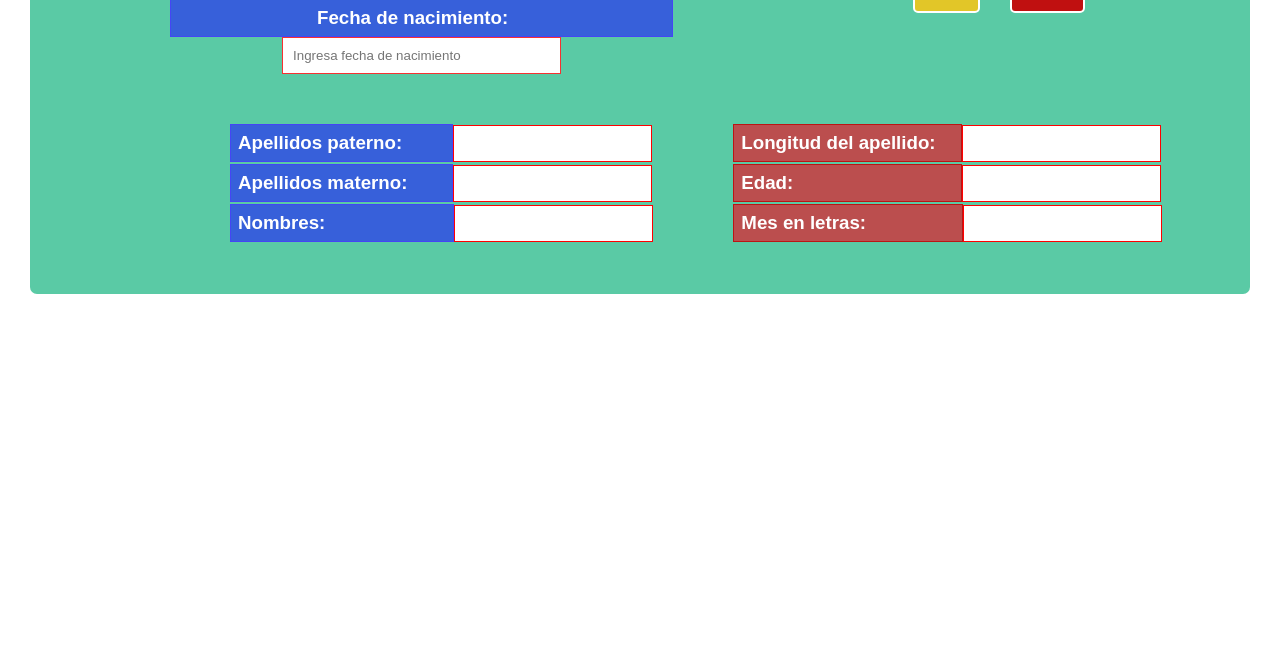
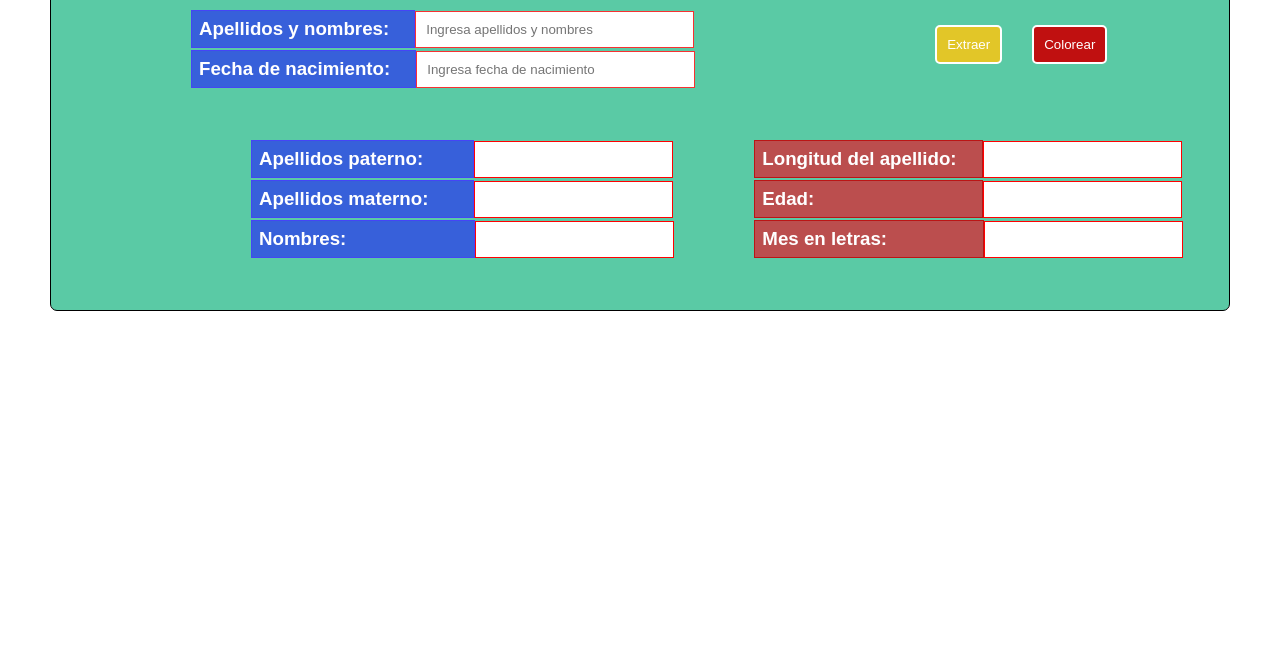
Before and after one commit to GabbyAG/GabbyAG.github.io, a plain HTML site: page lab05.html in a window 1280 px wide. Shown: the part 154-800 px from the top of the page. Drawn offline with Linux system fonts and the light colour scheme; a script that the page names is missing.

Commit message:
HTML y CSS funcionando

```diff
--- a/estilos/estilopersonal.css
+++ b/estilos/estilopersonal.css
@@ -123,11 +123,11 @@ article{
     border-radius: 5px;
 }
 .Contenido{
-    border: 1px solid rgb(8, 8, 8)
-    margin-top: 80px;
-    margin-left: 30px;
-    margin-right: 30px;
+    border: 1px solid black;
     border-radius: 7px;
+    margin-top: 50px;
+    margin-left: 50px;
+    margin-right: 50px;
 }
 .uno{
     display: flex;
--- a/lab05.html
+++ b/lab05.html
@@ -1,3 +1,4 @@
+<!DOCTYPE html >
 <html lang="es">
     <head>
         <meta charset="utf-8">
@@ -16,8 +17,8 @@
                         <h3 class="apN" id="apN">Apellidos y nombres: </h3>
                         <input type="text" name="apellidoynombre" id="NomApellidos" size="30" placeholder="Ingresa apellidos y nombres">
                     </div>
-                    <div class="NomApe" >
-                        <h3 class="FecHa">Fecha de nacimiento: </h3>
+                    <div class="Nom-Ape" >
+                        <h3 class="FecHa" id="F">Fecha de nacimiento: </h3>
                         <input type="text" name="Fecha" id="FechaNac" size="30" placeholder="Ingresa fecha de nacimiento">
                     </div>
                 </div>
```
